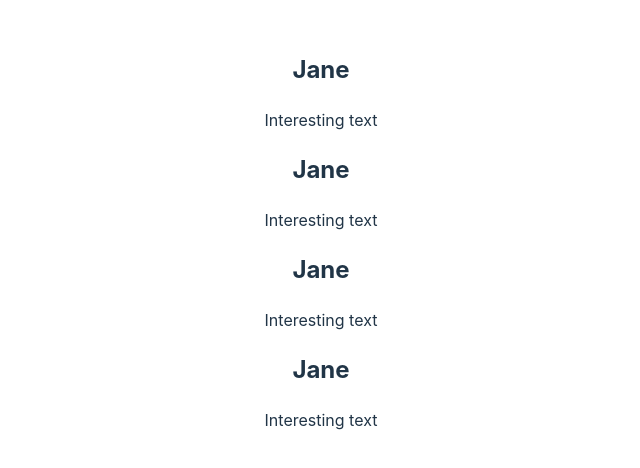
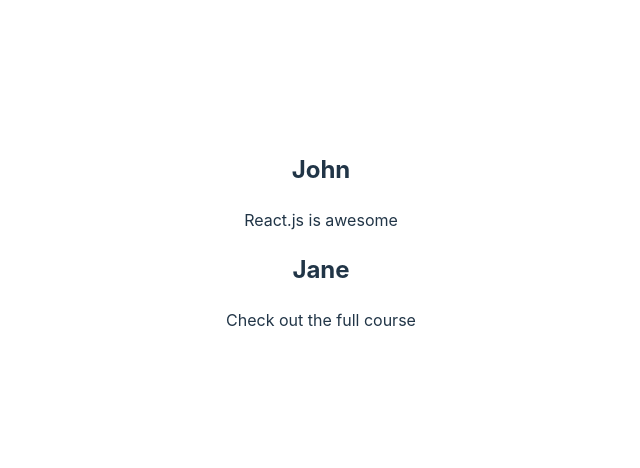
Before and after one commit to ChrisJoshRoberts/react-course, a React (Vite) app: page / in a window 1280 px wide. Shown: the part 160-628 px from the top of the page, without its empty margins (319-959 px from the left). Built offline with nearby package versions, Linux system fonts and the light colour scheme.

Commit message:
adding props to post

```diff
--- a/src/App.jsx
+++ b/src/App.jsx
@@ -4,10 +4,8 @@
 function App() {
   return (
     <main>
-      <Post />
-      <Post />
-      <Post />
-      <Post />
+      <Post author="John" body="React.js is awesome"/>
+      <Post author="Jane" body="Check out the full course" />
     </main>
   )
 }
--- a/src/components/Post.jsx
+++ b/src/components/Post.jsx
@@ -1,11 +1,8 @@
-const names = ['John', 'Jane']
-
-const Post = () => {
-  const chosenName = Math.random() < 0.5 ? names[0] : names[1]
+const Post = (props) => {
   return (
     <div>
-      <h2>{chosenName}</h2>
-      <p>Interesting text</p>
+      <h2>{props.author}</h2>
+      <p>{props.body}</p>
     </div>
   )
 }
```
